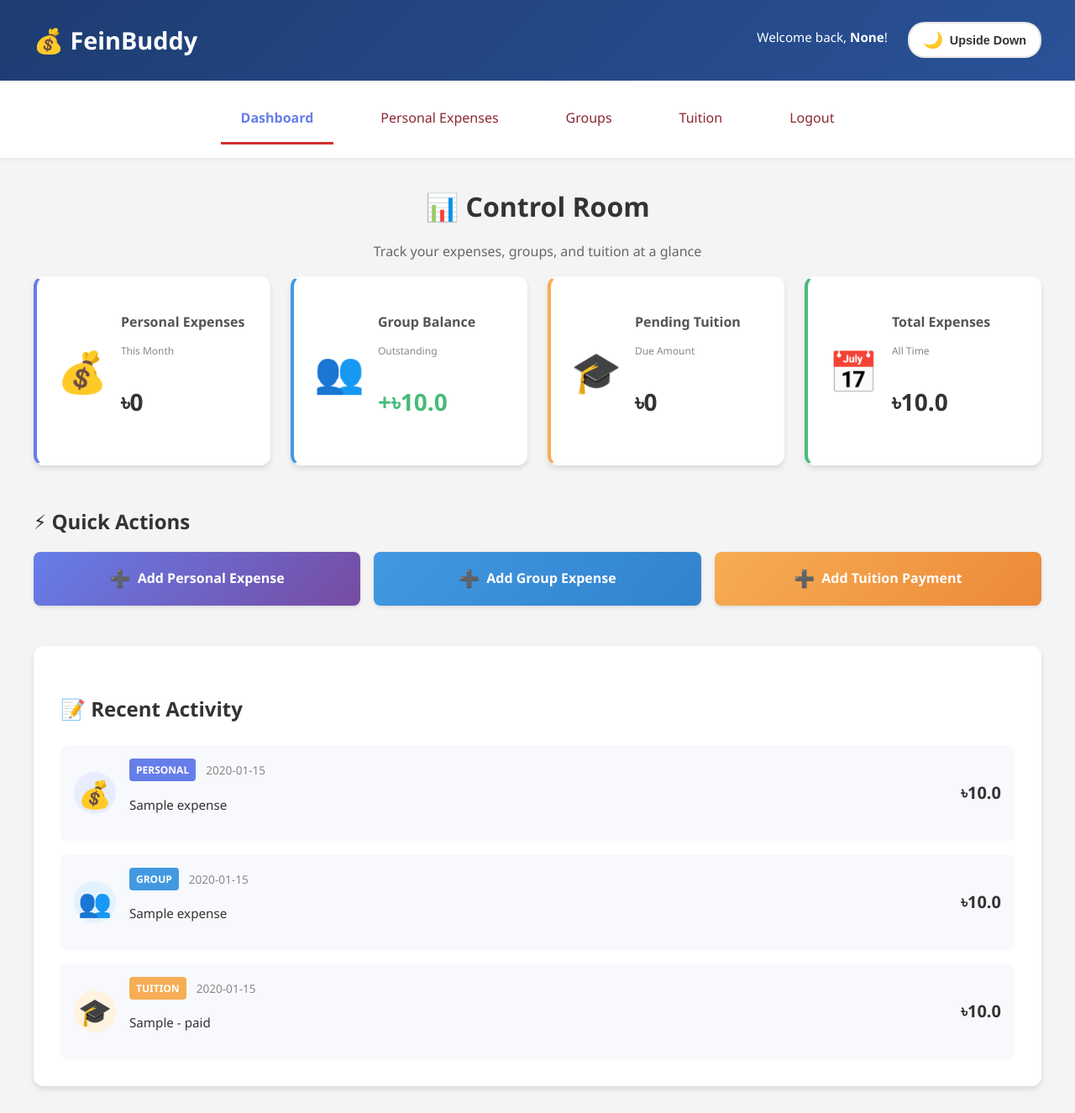
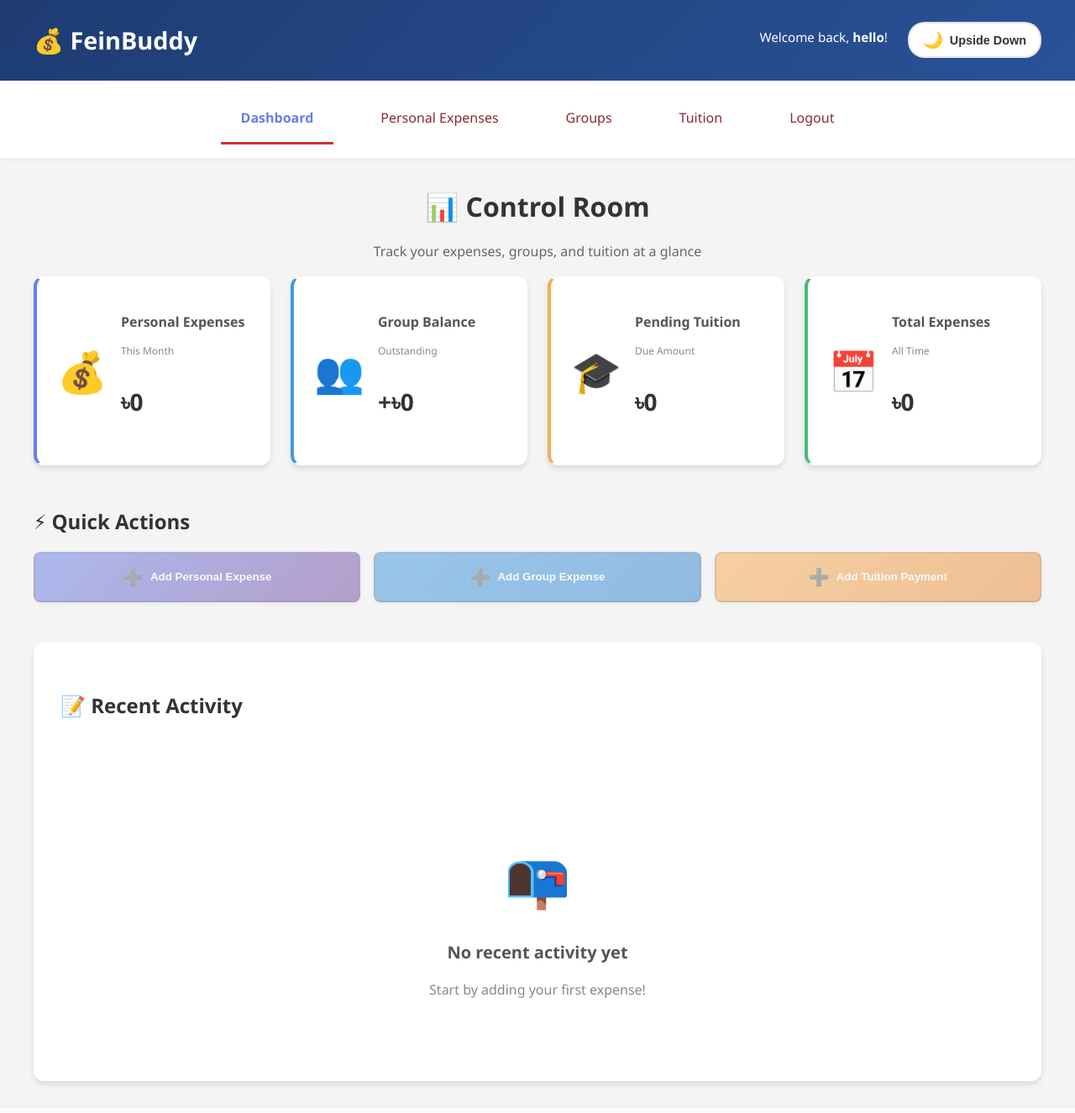
Before and after one commit to Nahid-iiqbal/ECEFC-Money-Manager-Demo-, a Flask app: page /dashboard in a window 1280 px wide. Shown: the whole page at 84% size. After the commit the page ends 1293 px from the top, so only its background shows below. Run offline with Flask 3, Linux system fonts and the light colour scheme; a user stored in the database is signed in; tables that the repository leaves empty hold one stand-in row (values such as "Sample post").

Commit message:
successfully connected login to dashboard

```diff
--- a/app.py
+++ b/app.py
@@ -36,10 +36,8 @@ register_blueprints(app)
 
 @app.route('/')
 def home():
-    """Redirect to dashboard if logged in, otherwise to login page."""
-    if 'user_id' in session:
-        return redirect(url_for('dashboard.dashboard'))
-    return redirect(url_for('auth.login'))
+    """Homepage - shows welcome page."""
+    return render_template('index.html')
 
 
 if __name__ == '__main__':
--- a/routes/auth.py
+++ b/routes/auth.py
@@ -41,7 +41,8 @@ def login():
         user = User.query.filter_by(username=form.username.data).first()
         if user and check_password_hash(user.password_hash, form.password.data):
             login_user(user)
-            return redirect(url_for('home'))
+            flash('Logged in successfully!', 'success')
+            return redirect(url_for('dashboard.dashboard'))
         else:
             flash('Invalid username or password', 'danger')
     return render_template('auth.html', form=form)
@@ -57,9 +58,8 @@ def register():
                         password_hash=hashed_password)
         db.session.add(new_user)
         db.session.commit()
-        login_user(new_user)
         flash('Account created successfully!', 'success')
-        return redirect(url_for('dashboard.dashboard'))
+        return redirect(url_for('auth.login'))
     return render_template('register.html', form=form)
 
 
--- a/routes/dashboard.py
+++ b/routes/dashboard.py
@@ -1,6 +1,6 @@
 from flask import Blueprint, render_template, session, redirect, url_for, flash
-from routes.auth import login_required
-import database
+from flask_login import login_required, current_user
+from routes.database import db, User
 from datetime import datetime, timedelta
 
 dashboard_bp = Blueprint('dashboard', __name__)
@@ -10,10 +10,15 @@ dashboard_bp = Blueprint('dashboard', __name__)
 @login_required
 def dashboard():
     """Main dashboard page showing overview and recent activity."""
-    user_id = session.get('user_id')
-    username = session.get('username')
-
-    conn = database.get_db_connection()
+    # Placeholder data - will be replaced with real data when other blueprints are enabled
+    return render_template('dashboard.html',
+                           username=current_user.username,
+                           personal_this_month=0,
+                           group_balance=0,
+                           balance_status='neutral',
+                           pending_tuition=0,
+                           total_all_time=0,
+                           recent_activities=[])
 
     today = datetime.now()
     first_day_of_month = today.replace(day=1).strftime('%Y-%m-%d')
@@ -89,7 +94,8 @@ def dashboard():
 
     conn.close()
 
-    all_activities = list(personal_activities) + list(group_activities) + list(tuition_activities)
+    all_activities = list(personal_activities) + \
+        list(group_activities) + list(tuition_activities)
     all_activities.sort(key=lambda x: x['created_at'], reverse=True)
     recent_activities = all_activities[:5]
 
--- a/templates/dashboard.html
+++ b/templates/dashboard.html
@@ -26,9 +26,9 @@
     <nav>
         <ul>
             <li><a href="{{ url_for('dashboard.dashboard') }}" class="active">Dashboard</a></li>
-            <li><a href="{{ url_for('personal.personal') }}">Personal Expenses</a></li>
-            <li><a href="{{ url_for('group.group_list') }}">Groups</a></li>
-            <li><a href="{{ url_for('tuition.tuition_list') }}">Tuition</a></li>
+            <li><a href="#" class="disabled">Personal Expenses</a></li>
+            <li><a href="#" class="disabled">Groups</a></li>
+            <li><a href="#" class="disabled">Tuition</a></li>
             <li><a href="{{ url_for('auth.logout') }}">Logout</a></li>
         </ul>
     </nav>
@@ -50,16 +50,16 @@
         </div>
 
         <div class="summary-cards">
-            <a href="{{ url_for('personal.personal') }}" class="summary-card card-purple">
+            <div class="summary-card card-purple">
                 <div class="card-icon">💰</div>
                 <div class="card-content">
                     <h3>Personal Expenses</h3>
                     <p class="card-subtitle">This Month</p>
                     <p class="card-amount">৳{{ personal_this_month }}</p>
                 </div>
-            </a>
+            </div>
 
-            <a href="{{ url_for('group.group_list') }}" class="summary-card card-blue">
+            <div class="summary-card card-blue">
                 <div class="card-icon">👥</div>
                 <div class="card-content">
                     <h3>Group Balance</h3>
@@ -72,42 +72,42 @@
                         {% endif %}
                     </p>
                 </div>
-            </a>
+            </div>
 
-            <a href="{{ url_for('tuition.tuition_list') }}" class="summary-card card-orange">
+            <div class="summary-card card-orange">
                 <div class="card-icon">🎓</div>
                 <div class="card-content">
                     <h3>Pending Tuition</h3>
                     <p class="card-subtitle">Due Amount</p>
                     <p class="card-amount">৳{{ pending_tuition }}</p>
                 </div>
-            </a>
+            </div>
 
-            <a href="{{ url_for('personal.personal') }}" class="summary-card card-green">
+            <div class="summary-card card-green">
                 <div class="card-icon">📅</div>
                 <div class="card-content">
                     <h3>Total Expenses</h3>
                     <p class="card-subtitle">All Time</p>
                     <p class="card-amount">৳{{ total_all_time }}</p>
                 </div>
-            </a>
+            </div>
         </div>
 
         <div class="quick-actions-section">
             <h3>⚡ Quick Actions</h3>
             <div class="quick-actions">
-                <a href="{{ url_for('dashboard.quick_add_personal') }}" class="action-btn btn-purple">
+                <button class="action-btn btn-purple" disabled style="opacity: 0.5; cursor: not-allowed;">
                     <span class="btn-icon">➕</span>
                     Add Personal Expense
-                </a>
-                <a href="{{ url_for('dashboard.quick_add_group') }}" class="action-btn btn-blue">
+                </button>
+                <button class="action-btn btn-blue" disabled style="opacity: 0.5; cursor: not-allowed;">
                     <span class="btn-icon">➕</span>
                     Add Group Expense
-                </a>
-                <a href="{{ url_for('dashboard.quick_add_tuition') }}" class="action-btn btn-orange">
+                </button>
+                <button class="action-btn btn-orange" disabled style="opacity: 0.5; cursor: not-allowed;">
                     <span class="btn-icon">➕</span>
                     Add Tuition Payment
-                </a>
+                </button>
             </div>
         </div>
 
--- a/templates/index.html
+++ b/templates/index.html
@@ -7,7 +7,7 @@
         {% if page == 'login' %}Login - {% elif page == 'register' %}Register - {% endif %}
         FeinBuddy
     </title>
-    <link href="{{ url_for('static', filename='css/style.css') }}" rel="stylesheet">
+    <link href="{{ url_for('static', filename='css/style.css') }}?v=2" rel="stylesheet">
 </head>
 <body>
 
```
Also changed, not shown: routes/__init__.py (+6 -6 lines).
